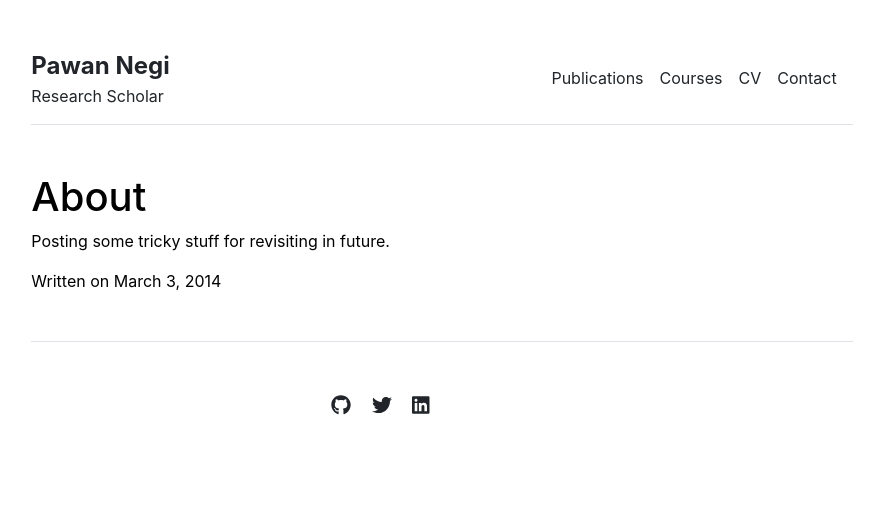
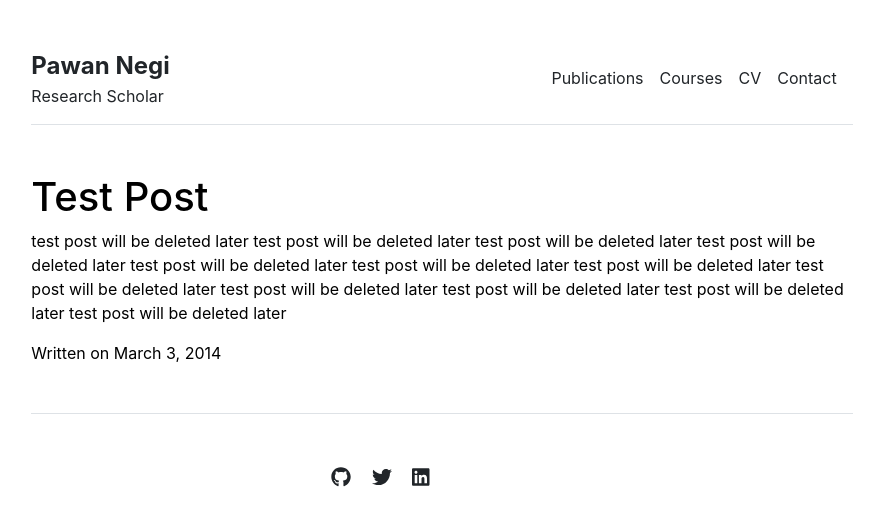
Before and after one commit to pawansnegi/pawansnegi.github.io, a Jekyll site: the page built from _posts/2014-3-3-Hello-World.md, in a window 1280 px wide. Shown: the top 526 px of the page, without its empty margins (198-1072 px from the left). Built offline with Jekyll 4.4.1, drawn with Linux system fonts in a browser that asks for light colours; comment, search, counter and statistics services are not loaded.

Commit message:
added comments part

```diff
--- a/_config.yml
+++ b/_config.yml
@@ -2,6 +2,9 @@ url: "" # the base hostname & protocol for your site, e.g. http://example.com
 baseurl: "" # the subpath of your site, e.g. /blog
 title: "Pawan Negi" # the name of your site, e.g. ACME Corp.
 description: "Research Scholar"
+# Enter your Disqus shortname (not your username) to enable commenting on posts
+# You can find your shortname on the Settings page of your Disqus account
+disqus: pawansnegi
 
 # !! You don't need to change any of the configuration flags below !!
 #
--- a/_includes/disqus.html
+++ b/_includes/disqus.html
@@ -3,7 +3,7 @@
 	<div id="disqus_thread"></div>
 	<script type="text/javascript">
 
-	    var disqus_shortname = '{{ site.disqus }}';
+	    var disqus_shortname = 'pawansnegi';
 
 	    (function() {
 	        var dsq = document.createElement('script'); dsq.type = 'text/javascript'; dsq.async = true;
--- a/_posts/2014-3-3-Hello-World.md
+++ b/_posts/2014-3-3-Hello-World.md
@@ -1,6 +1,11 @@
 ---
 layout: post
-title: About
+title: Test Post
 ---
 
-Posting some tricky stuff for revisiting in future.
+test post will be deleted later test post will be deleted later test post
+will be deleted later test post will be deleted later test post will be
+deleted later test post will be deleted later test post will be deleted
+later test post will be deleted later test post will be deleted later test
+post will be deleted later test post will be deleted later test post will
+be deleted later
```
Also changed, not shown: _layouts/home.html (+6 -3 lines), 1 other file.
